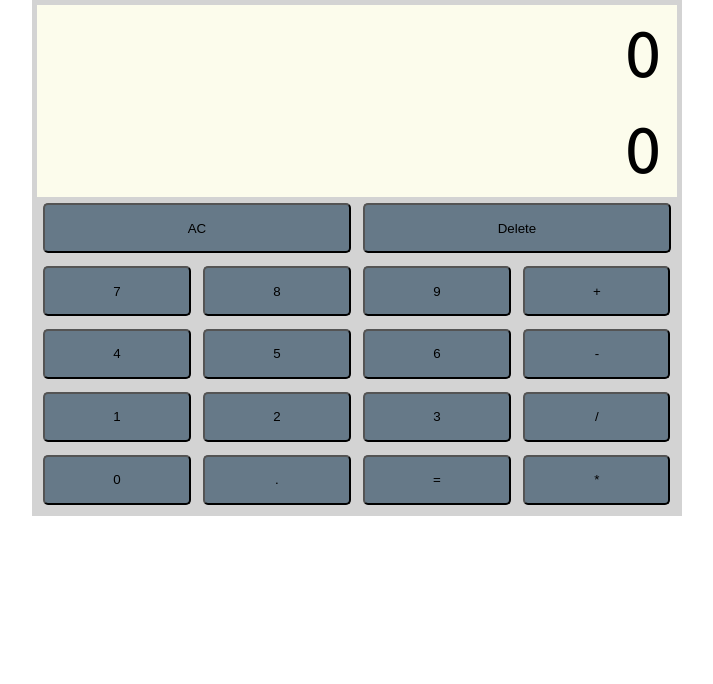
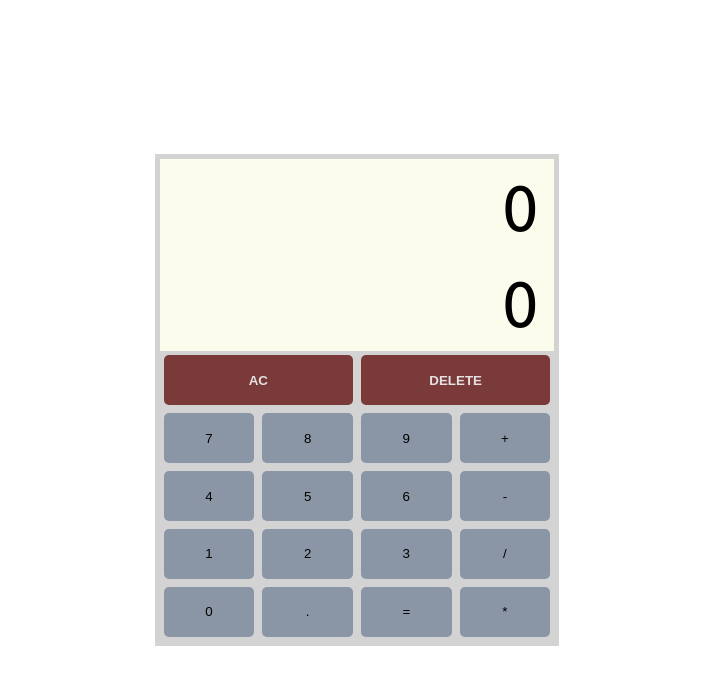
Before and after one commit to icelandico/react-calculator, a React (Create React App) app: page / in a window 1280 px wide. Shown: the top 684 px of the page, without its empty margins (283-996 px from the left). Built offline with nearby package versions, Linux system fonts and the light colour scheme.

Commit message:
Position app in center

```diff
--- a/src/App/App.css
+++ b/src/App/App.css
@@ -1,8 +1,15 @@
+#root {
+  height: 100vh;
+  display: flex;
+  justify-content: center;
+  align-items: center;
+}
+
 .App {
   text-align: center;
   margin: 0 auto;
   background: lightgray;
-  width: 50%;
+  max-width: 50%;
   padding: 5px;
 }
 
--- a/src/Buttons/Buttons.css
+++ b/src/Buttons/Buttons.css
@@ -5,13 +5,17 @@
 
 .single-button {
   flex-basis: 23%;
-  background: #667988;
+  background-color: #8A95A5;
   margin: 1%;
   height: 50px;
-  width: 50px;
   border-radius: 5px;
+  border: none;
 }
 
 .clear {
   flex-basis: 48%;
+  background-color: #7A3A3A;
+  color: #E6E1E1;
+  font-weight: 700;
+  text-transform: uppercase;
 }
```
